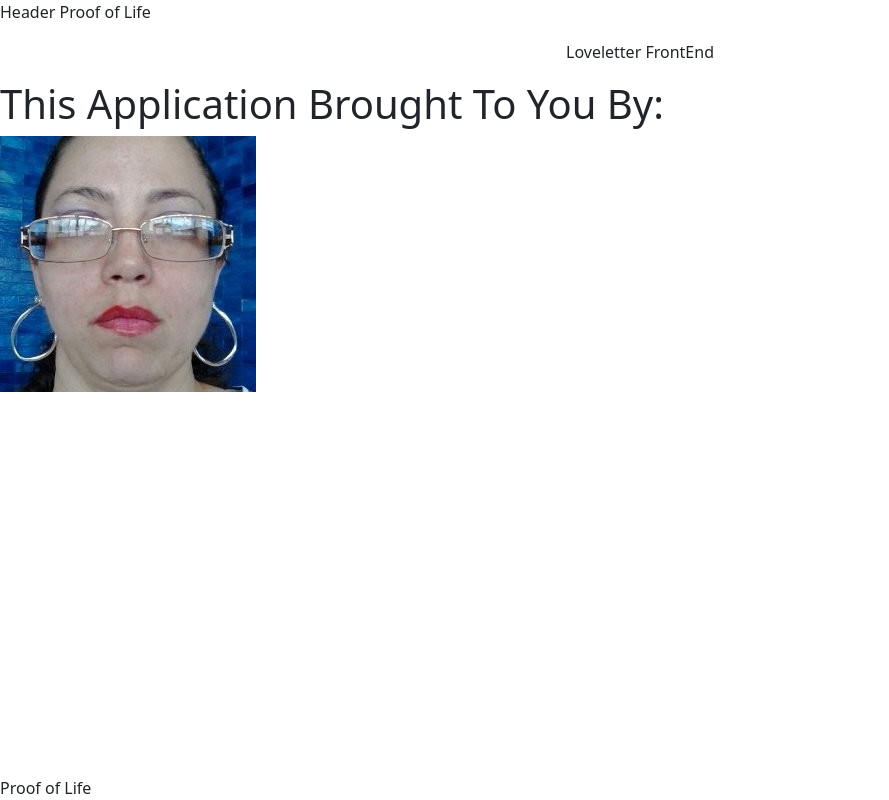
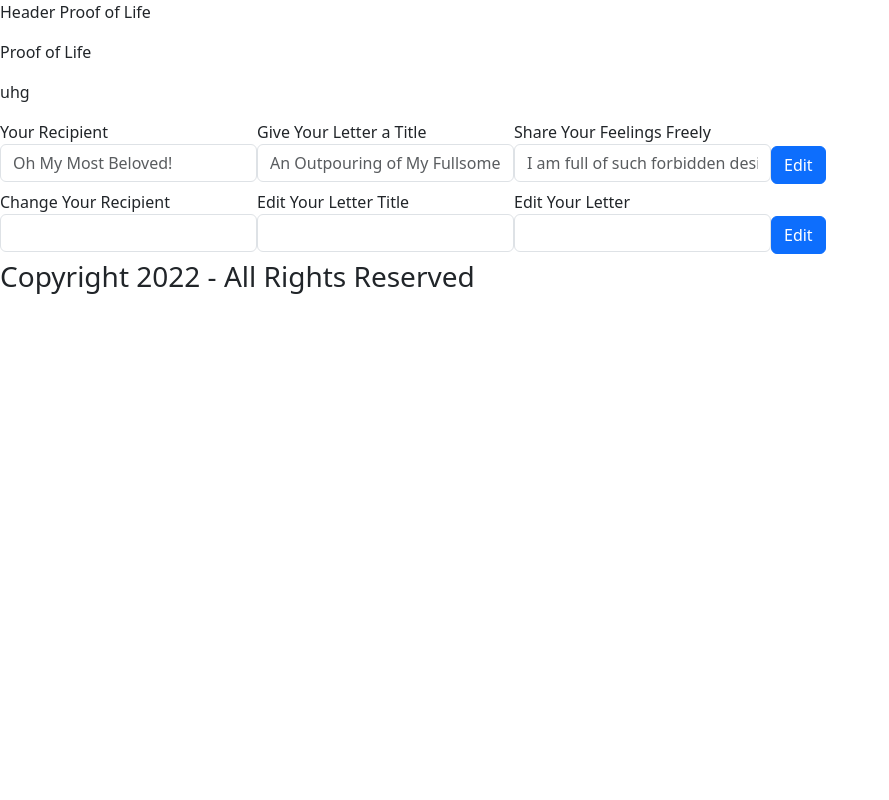
Before and after one commit to childish-goblinos/love-letter-helper-frontend, a React (Create React App) app: page / in a window 1280 px wide. Shown: the top 800 px of the page, without its empty margins (0-889 px from the left). Built offline with nearby package versions, Linux system fonts and the light colour scheme.

Commit message:
route and forms added, need to add nav bar and functionality

```diff
--- a/package.json
+++ b/package.json
@@ -9,6 +9,7 @@
     "react": "^18.2.0",
     "react-bootstrap": "^2.5.0",
     "react-dom": "^18.2.0",
+    "react-router-dom": "^6.3.0",
     "react-scripts": "^5.0.1",
     "web-vitals": "^2.1.4"
   },
--- a/src/AddForm.js
+++ b/src/AddForm.js
@@ -1,5 +1,5 @@
 import React from 'react';
-import Form from 'react-bootstrap/Form';
+import { Button, Form } from 'react-bootstrap';
 
 
 
@@ -8,14 +8,30 @@ class AddForm extends React.Component {
     return (<>
     <p>uhg</p>
        <Form>
-        <Form.Group controlId="add-recipient" >
-          <Form.Label >Your Recipient</Form.Label>
+        <Form.Label >Your Recipient
           <Form.Control
               type="text"
-              name="recipient"
+              name="add-recipient"
               placeholder="Oh My Most Beloved!"
             />
-        </Form.Group>
+       </Form.Label>
+        <Form.Label>Give Your Letter a Title
+          <Form.Control
+            type="text"
+            name="add-title"
+            placeholder="An Outpouring of My Fullsome Emotion For Thee"
+          />
+        </Form.Label>
+        <Form.Label>Share Your Feelings Freely
+          <Form.Control
+            type="text"
+            name="add-letter"
+            placeholder="I am full of such forbidden desires for thy most comely self. Please grace me with your affections, lest I die."
+          />
+          {/* TO DO - ADD A CHARACTER COUNTER */}
+        </Form.Label>
+        <Button type="submit">Edit</Button>
+
       </Form>
       </>
       )
@@ -25,20 +41,20 @@ export default AddForm;
 
 //   // onSubmit={this.props.handleAddSubmit}
 
-      //
-      //   <Form.Label>Give Your Letter a Title
-      //     <Form.Control
-      //       type="text"
-      //       name="title"
-      //       placeholder="An Outpouring of My Fullsome Emotion For Thee"
-      //     />
-      //   </Form.Label>
-      //   <Form.Label>Share Your Feelings Freely
-      //     <Form.Control
-      //       type="text"
-      //       name="letter-body"
-      //       placeholder="I am full of such forbidden desires for thy most comely self. Please grace me with your affections, lest I die."
-      //     />
-      //     {/* TO DO - ADD A CHARACTER COUNTER */}
-      //   </Form.Label>
-      //   <Button type="submit">Edit</Button>
+
+        // <Form.Label>Give Your Letter a Title
+        //   <Form.Control
+        //     type="text"
+        //     name="title"
+        //     placeholder="An Outpouring of My Fullsome Emotion For Thee"
+        //   />
+        // </Form.Label>
+        // <Form.Label>Share Your Feelings Freely
+        //   <Form.Control
+        //     type="text"
+        //     name="letter-body"
+        //     placeholder="I am full of such forbidden desires for thy most comely self. Please grace me with your affections, lest I die."
+        //   />
+        //   {/* TO DO - ADD A CHARACTER COUNTER */}
+        // </Form.Label>
+        // <Button type="submit">Edit</Button>
--- a/src/App.js
+++ b/src/App.js
@@ -3,14 +3,12 @@ import Header from './Header';
 import Main from './Main';
 import Footer from './Footer';
 import About from './AboutUs.js';
-import AddForm from './AddForm';
-//import EditForm from './EditForm';
 import 'bootstrap/dist/css/bootstrap.min.css'
-// import {
-//   BrowserRouter as Router,
-//   Routes,
-//   Route
-// } from "react-router-dom";
+import {
+  BrowserRouter as Router,
+  Routes,
+  Route
+} from "react-router-dom";
 import './App.css';
 
 class App extends React.Component {
@@ -22,21 +20,33 @@ class App extends React.Component {
 
 
     return (
+      <>
+         <Router>
+          <Header />
+          <Routes>
+            <Route
+              exact path="/"
+              element={<Main />}
+            >
+            </Route>
+            <Route
+              path="/about"
+              element={<About />}
+            >
+            </Route>
+          </Routes>
+          <Footer />
+        </Router>
 
-
-
-      <>
-
-      {/* Original App routes */}
+          {/* Original App testing routes
 
           < Header />
           <div className="App">
             <p>Loveletter FrontEnd</p>
           </div>
-      <About/>
-      <Main/>
-      <Footer/>
-      <AddForm/>
+          <Main />
+          <Footer />*/}
+
 
         </>
         )
@@ -44,20 +54,3 @@ class App extends React.Component {
   }
 }
         export default App;
-//  {/* Replace with routing after proof of life
-//        <> <Router>
-//         <Header />
-//         <Routes>
-//           <Route
-//             exact path="/"
-//             element={<Main />}
-//           >
-//           </Route>
-//           <Route
-//             path="/about"
-//             element={<About />}
-//           >
-//           </Route>
-//         </Routes>
-//         <Footer />
-//       </Router> */}
--- a/src/EditForm.js
+++ b/src/EditForm.js
@@ -1,40 +1,40 @@
 import React from 'react';
-//import { Button, Form } from 'react-bootstrap';
+import { Button, Form } from 'react-bootstrap';
 
 
 
 class EditForm extends React.Component {
   render() {
     return (
-      <p>EditForm</p>
 
-      // <Form
-      // // onSubmit={this.props.handleEditSubmit}
-      // >
-      //   <Form.Label>Change Your Recipient
-      //     <Form.Control
-      //       type="text"
-      //       name="recipient"
-      //       default="[this should call recipient names]"
-      //     />
-      //   </Form.Label>
-      //   <Form.Label>Edit Your Letter Title
-      //     <Form.Control
-      //       type="text"
-      //       name="title"
-      //       default="[this should call the letter title]"
-      //     />
-      //   </Form.Label>
-      //   <Form.Label>Edit Your Letter
-      //     <Form.Control
-      //       type="text"
-      //       name="letter-body"
-      //       default="[this is where the letter body is called]"
-      //     />
-      //   </Form.Label>
-      //   {/* TO DO - ADD A CHARACTER COUNTER */}
-      //   <Button type="submit">Edit</Button>
-      // </Form>
+
+      <Form
+      // onSubmit={this.props.handleEditSubmit}
+      >
+        <Form.Label>Change Your Recipient
+          <Form.Control
+            type="text"
+            name="recipient"
+            default="[this should call recipient names]"
+          />
+        </Form.Label>
+        <Form.Label>Edit Your Letter Title
+          <Form.Control
+            type="text"
+            name="title"
+            default="[this should call the letter title]"
+          />
+        </Form.Label>
+        <Form.Label>Edit Your Letter
+          <Form.Control
+            type="text"
+            name="letter-body"
+            default="[this is where the letter body is called]"
+          />
+        </Form.Label>
+        {/* TO DO - ADD A CHARACTER COUNTER */}
+        <Button type="submit">Edit</Button>
+      </Form>
     )
   }
 }
--- a/src/Main.js
+++ b/src/Main.js
@@ -1,7 +1,7 @@
 //import axios from 'axios';
 import React from 'react';
-//import AddForm from './AddForm';
-//import EditForm from './EditForm';
+import AddForm from './AddForm';
+import EditForm from './EditForm';
 
 //let SERVER = process.env.REACT_APP_SERVER;
 
@@ -12,6 +12,8 @@ class Main extends React.Component {
     return (
       <>
        <p>Proof of Life</p>
+       <AddForm/>
+       <EditForm/>
 
       </>
     );
```
Also changed, not shown: 1 other file (tests, documents, lock files or other folders). Lines whose indentation alone changed are shown as unchanged.
